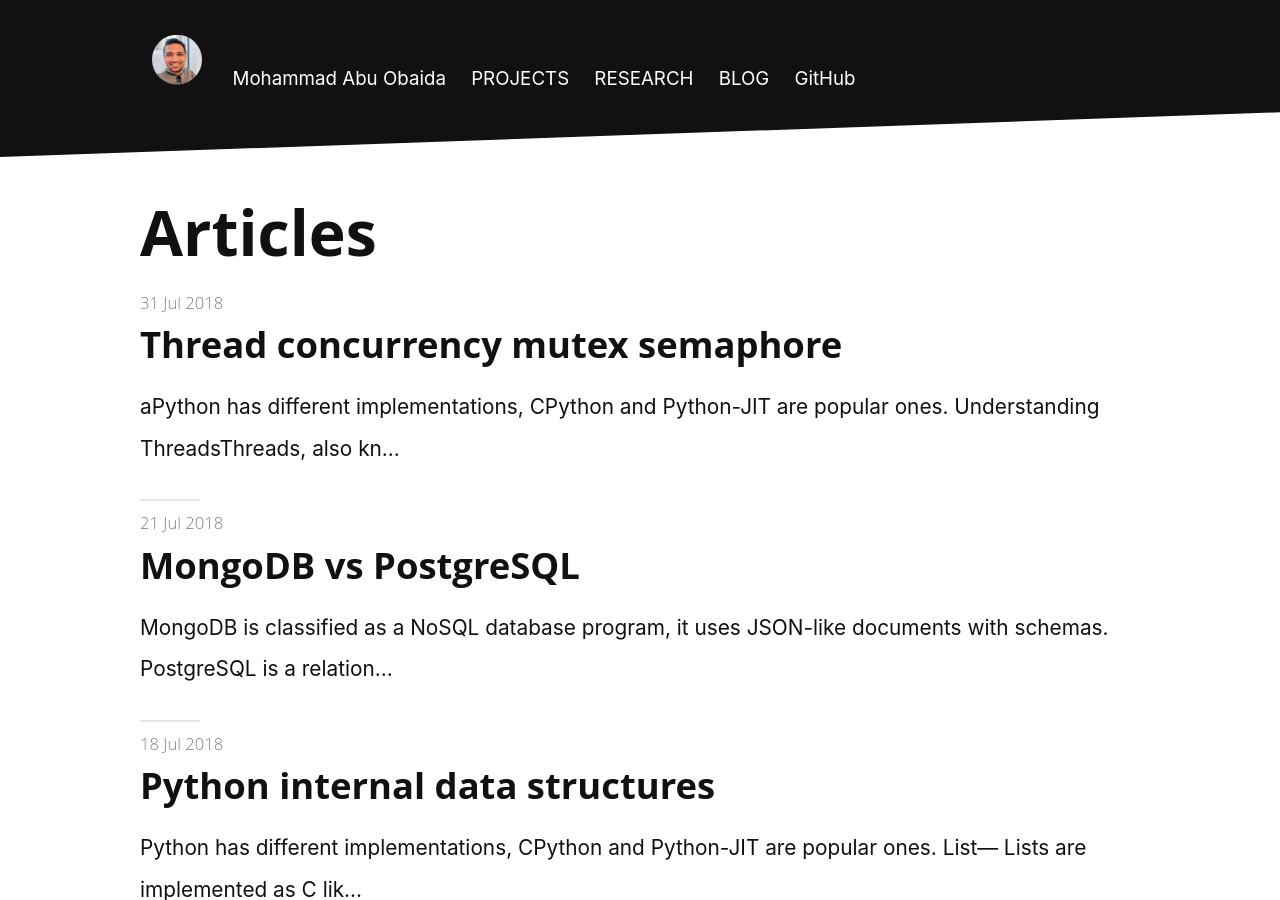
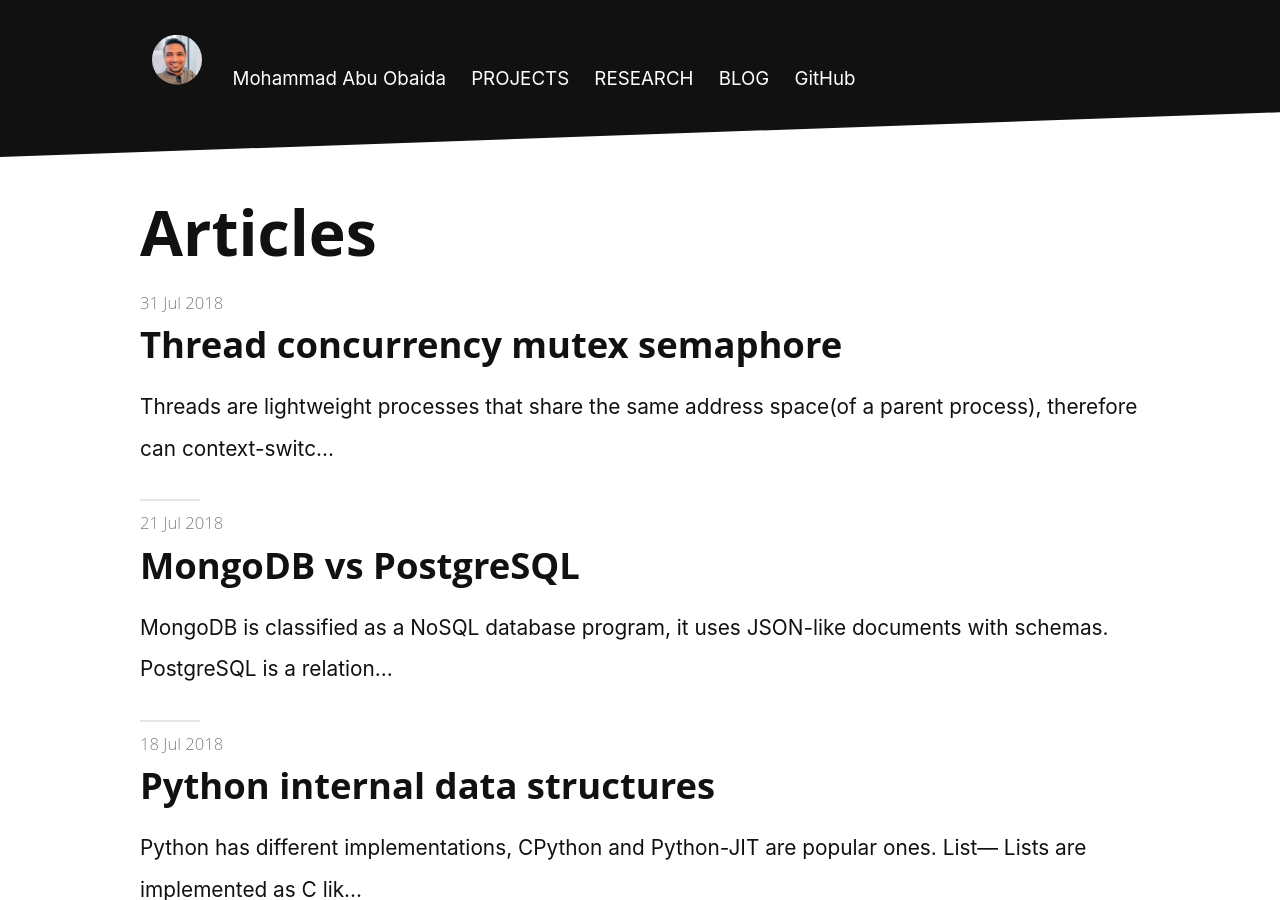
Before and after one commit to summonersRift/summonersrift.github.io, a Jekyll site: the page built from articles.md, in a window 1280 px wide and 900 px high. Built offline with Jekyll 4.4.1, drawn with Linux system fonts in a browser that asks for light colours; nearby versions of some CDN libraries; some of the changed lines change nothing that is shown.

Commit message:
thread post update

```diff
--- a/_posts/2018-07-31-Thread-concurrency-mutex-semaphore.markdown
+++ b/_posts/2018-07-31-Thread-concurrency-mutex-semaphore.markdown
@@ -4,29 +4,35 @@
 date:   2018-07-31
 ---
 
-<p class="intro">aPython has different implementations, <i>CPython</i> and Python-JIT are popular ones. </p>
-
-
+<p class="intro">Threads are lightweight processes that share the same address space(of a parent process), therefore can context-switch really fast. Process is an instance of a proram that is being executed. Processes are generally made up of threads. There are <b>kernel</b> and <b>user</b> threads in unix that are called <b>kthread</b> and <b>pthread</b>.
 <br><br>
+<b>Mutex</b>, only the thread that locked or acquired the mutex can unlock it. In the case of a semaphore, a thread waiting on a semaphore can be signaled by a different thread. Some operating system supports using mutex & semaphores between process.
+</p>
 
 <h3>Understanding Threads</h3>
 Threads, also known as light weight processes are the basic unit of CPU initialization. So, why do we call them as light weight processes? One of the reason is that the context switch between the threads takes much lesser time as compared to processes, which results from the fact that all the threads within the process share the same address space, so you don?t need to switch the address space.
+<br><br>
+In the user space, threads are created using the POSIX APIs and are known as pthreads. Some of the advantages of the thread, is that since all the threads within the processes share the same address space, the communication between the threads is far easier and less time consuming as compared to processes. And usually is done through the global variables. This approach has one disadvantage though. It leads to several concurrency issues and require the synchronization mechanisms to handle the same.
+<br><br>
+Having said that, why do we require threads? Need for the multiple threads arises, when we need to achieve the parallelism within the process. To give you the simple example, while working on the word processor, if we enable the spell and grammar check, as we key in the words, you will see red/green lines appear, if we type something syntactically/grammatically incorrect. This can most probably be implemented as threads.
+<br><br>
+The above material comes from here: <a href="https://sysplay.in/blog/linux-kernel-internals/2015/04/kernel-threads/">sysplay.in</a>
+
 <br>
--->In the user space, threads are created using the POSIX APIs and are known as pthreads. Some of the advantages of the thread, is that since all the threads within the processes share the same address space, the communication between the threads is far easier and less time consuming as compared to processes. And usually is done through the global variables. This approach has one disadvantage though. It leads to several concurrency issues and require the synchronization mechanisms to handle the same.
 <br>
-Having said that, why do we require threads? Need for the multiple threads arises, when we need to achieve the parallelism within the process. To give you the simple example, while working on the word processor, if we enable the spell and grammar check, as we key in the words, you will see red/green lines appear, if we type something syntactically/grammatically incorrect. This can most probably be implemented as threads.
+Just as a process is identified through a process ID, a thread is identified by a thread ID. Suppose there is a case where a link list contains data for different threads. Every node in the list contains a thread ID and the corresponding data. Now whenever a thread tries to fetch its data from linked list, it first gets its own ID by calling ?pthread_self()? and then it calls the ?pthread_equal()? on every node to see if the node contains data for it or not.
 <br>
-The above material comes from here: https://sysplay.in/blog/linux-kernel-internals/2015/04/kernel-threads/
-Just as a process is identified through a process ID, a thread is identified by a thread ID. Suppose there is a case where a link list contains data for different threads. Every node in the list contains a thread ID and the corresponding data. Now whenever a thread tries to fetch its data from linked list, it first gets its own ID by calling ?pthread_self()? and then it calls the ?pthread_equal()? on every node to see if the node contains data for it or not.
-<br> * A process ID is unique across the system where as a thread ID is unique only in context of a single process.
-<br> * A process ID is an integer value but the thread ID is not necessarily an integer value. It could well be a structure
-<br> * A process ID can be printed very easily while a thread ID is not easy to print.
+ * A process ID is unique across the system where as a thread ID is unique only in context of a single process.
+ * A process ID is an integer value but the thread ID is not necessarily an integer value. It could well be a structure
+ * A process ID can be printed very easily while a thread ID is not easy to print.
 
 
-<h3>POSIX User Space Threads</h3>
+<h4>POSIX User Space Threads Example</h4>
 
+{% highlight c %}
 #include<pthread.h>
 int pthread_create(pthread_t *restrict tidp, const pthread_attr_t *restrict attr, void *(*start_rtn)(void), void *restrict arg)
+{% endhighlight %}
 
 
 {% highlight c %}
@@ -82,9 +88,9 @@
 Second thread processing
 </pre>
 
-<b>Tips</b><br>
- pthread_join(thread_id) for main to wait for the worker thread to finish.
+<b>Tips</b>: pthread_join(thread_id) for main to wait for the worker thread to finish.
 
+<br>
 <b>Pthread Sample 2</b>
 {% highlight c %}
 #include<stdio.h>
@@ -115,23 +121,24 @@
 }
 {% endhighlight %}
 
-
-
-<h3>Kernel Threads</h3>
+<br>
+### Kernel Threads
 Kernel threads are same as user space threads in many aspects, but one of the biggest difference is that they exist in the kernel space and execute in a privileged mode and have full access to the kernel data structures. These are basically used to implement background tasks inside the kernel. The task can be handling of asynchronous events or waiting for an event to occur. Device drivers utilize the services of kernel threads to handle such tasks. For example, the ksoftirqd/0 thread is used to implement the Soft IRQs in kernel. The khubdkernel thread monitors the usb hubs and helps in configuring  usb devices during hot-plugging.
 <br>APIs for creating the Kernel thread
 <br>Below is the API for creating the thread:
+
 {% highlight c %}
 //#include <kthread.h>
 //kthread_create(int (*function)(void *data), void *data, const char name[], ...)
 {% endhighlight %}
 
 
-<b>Parameters:</b>
-function ? The function that the thread has to execute
-data ? The ?data? to be passed to the function
-name ? The name by which the process will be recognized in the kernel
-Retuns: Pointer to a structure of type task_struct
+##### Parameters
+* function: The function that the thread has to execute
+* data:  The data? to be passed to the function
+* name: The name by which the process will be recognized in the kernel
+* Retuns: Pointer to a structure of type task_struct
+
 Below is an example code which creates a kernel thread:
 
 {% highlight c %}
@@ -197,12 +204,14 @@
 {% endhighlight %}
 
 As you might notice, wake_up_process() takes pointer to task_struct as an argument, which in turn is returned from kthread_create(). Below is the output:<br>
+
 <pre>
 Thread Created successfully
 Thread Running
 Thread Running
 ...
 </pre>
+
 As seen, running a thread is a two step process ? First create a thread and wake it up using wake_up_process(). However, kernel provides an API, which performs both these steps in one go as shown below:
 
 {% highlight c %}
@@ -225,10 +234,10 @@
 <b>Read more at:</b><br>
 https://www.thegeekstuff.com/2012/05/c-mutex-examples/?refcom
 
-<b>Mutex</b>: <br>
+#### Mutex
 A Mutex is a lock that we set before using a shared resource and release after using it. When the lock is set, no other thread can access the locked region of code. So we see that even if thread 2 is scheduled while thread 1 was not done accessing the shared resource and the code is locked by thread 1 using mutexes then thread 2 cannot even access that region of code. So this ensures a synchronized access of shared resources in the code.
 
-<b>Internally it works as follows</b>:<br>
+<b>Internally mutex works as follows</b>:<br>
 
 1. Suppose one thread has locked a region of code using mutex and is executing that piece of code.
 2. Now if scheduler decides to do a context switch, then all the other threads which are ready to execute the same region are unblocked.
@@ -237,19 +246,25 @@
 5. Mutex lock will only be released by the thread who locked it.
 6. So this ensures that once a thread has locked a piece of code then no other thread can execute the same region until it is unlocked by the thread who locked it.
 7. Hence, this system ensures synchronization among the threads while working on shared resources.
-A mutex is initialized and then a lock is achieved by calling the following two functions :
 
+A mutex is initialized and then a lock is achieved by calling the following two functions:
+
+<pre>
+/*initialize a mutex*/
 int pthread_mutex_init(pthread_mutex_t *restrict mutex, const pthread_mutexattr_t *restrict attr);
+
+/*lock critical code section with the following lock*/
 int pthread_mutex_lock(pthread_mutex_t *mutex);
-The first function initializes a mutex and through second function any critical region in the code can be locked.
 
-The mutex can be unlocked and destroyed by calling following functions :
+/*the mutex can be unlocked or the lock can be released like following*/
+int pthread_mutex_unlock(pthread_mutex_t *mutex);
 
-int pthread_mutex_unlock(pthread_mutex_t *mutex);
+
+/*This function destroys the lock so that it cannot be used anywhere in future.*/
 int pthread_mutex_destroy(pthread_mutex_t *mutex);
-The first function above releases the lock and the second function destroys the lock so that it cannot be used anywhere in future.
 
-Mutexes are used for thread synchronization-complete example
+
+##### Mutex Thread Synchronization Example
 
 {% highlight c %}
 #include<stdio.h>
@@ -304,7 +319,6 @@
 
 
 In the code above :
-
 * A mutex is initialized in the beginning of the main function.
 * The same mutex is locked in the ?doSomeThing()? function while using the shared resource ?counter?
 * At the end of the function ?doSomeThing()? the same mutex is unlocked.
@@ -318,7 +332,8 @@
 Job 2 started
 Job 2 finished
 </pre>
-So we see that this time the start and finish logs of both the jobs were present. So thread synchronization took place by the use of Mutex.
+So we see that this time the start and finish logs of both the jobs were present. So thread synchronization took place by the use of Mutex.<br>
+
 
 ### Semaphore pthread example
 
@@ -372,4 +387,5 @@
 
 
 ### My references
-1. Read more about Mutex/Semaphore https://sysplay.in/blog/linux-kernel-internals/2015/06/concurrency-management-in-linux-kernel/
+1. Read more about Mutex/Semaphore on <a href="https://sysplay.in/blog/linux-kernel-internals/2015/06/concurrency-management-in-linux-kernel/">sysplay.in</a>
+2. Mutex Example on the <a href="https://www.thegeekstuff.com/2012/05/c-mutex-examples/?refcom">thegeekstuff.com</a>
```
